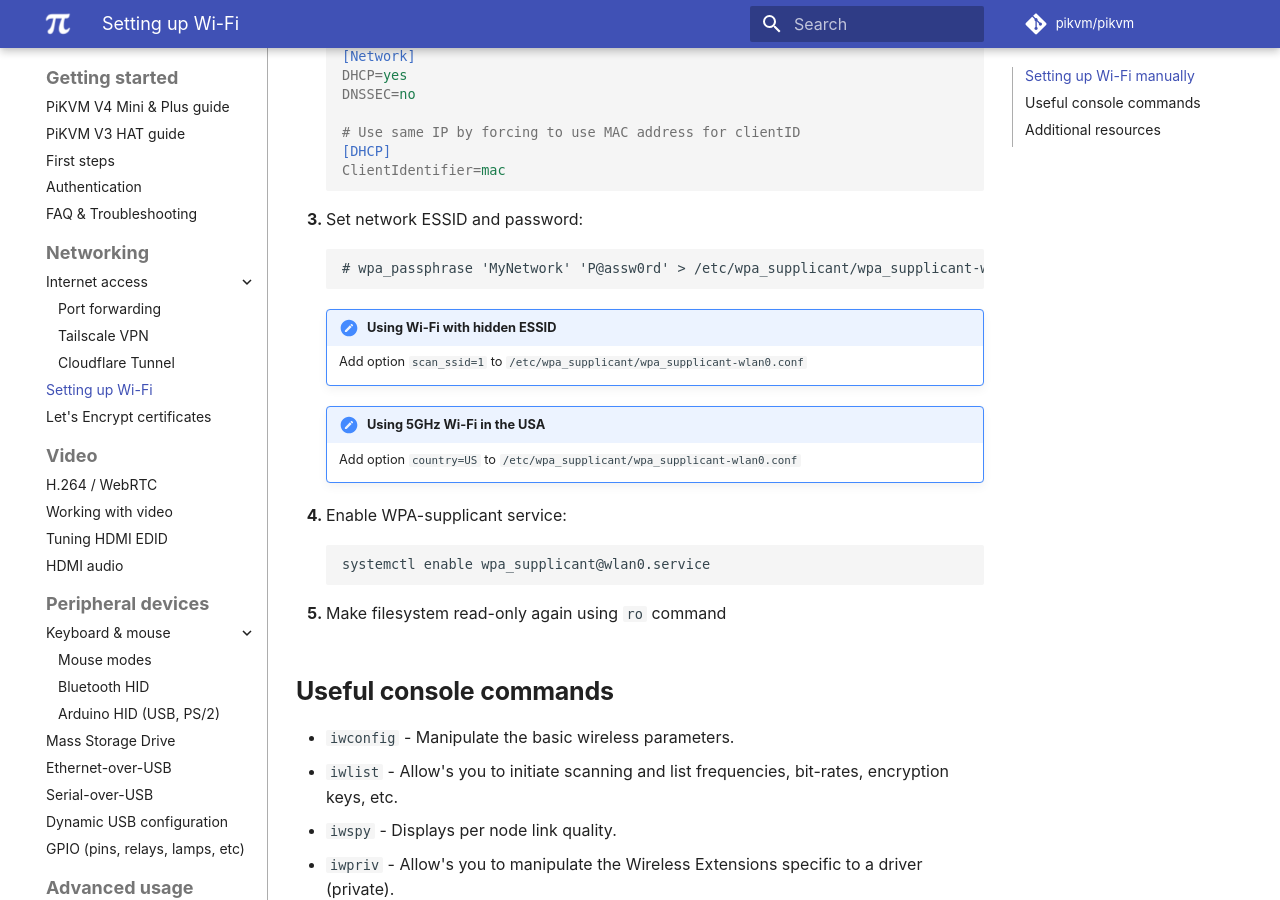
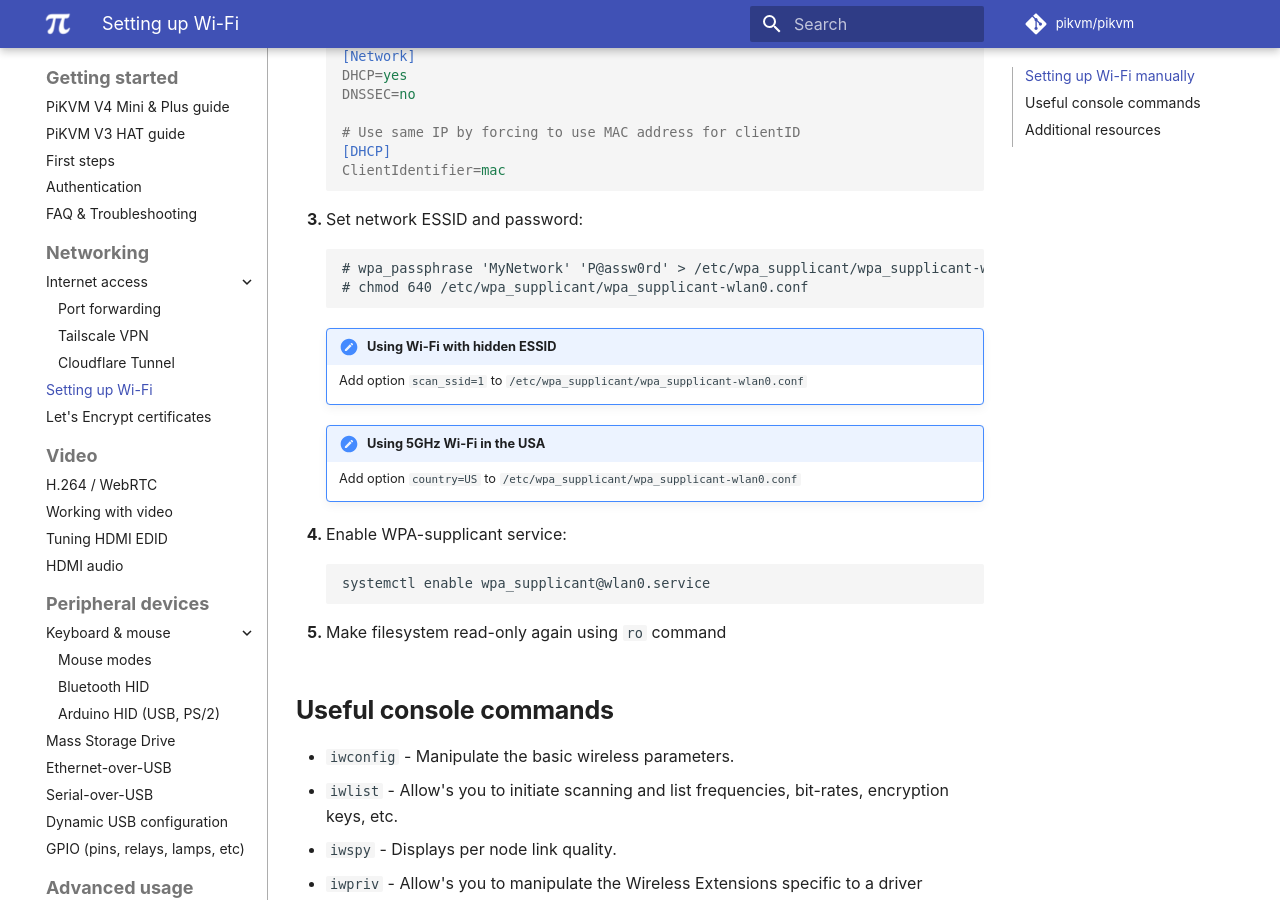
Before and after one commit to pikvm/pikvm, an MkDocs documentation site: the page built from docs/wifi.md, in a window 1280 px wide and 900 px high, scrolled down 804 px. Built offline with MkDocs 1.6.1 and Material for MkDocs 9.7.7, drawn with Linux system fonts in a browser that asks for light colours; some web fonts are replaced; comment, search, counter and statistics services are not loaded.

Commit message:
pikvm/pikvm#1115: 640 permissions to wpa config

````diff
--- a/docs/wifi.md
+++ b/docs/wifi.md
@@ -48,6 +48,7 @@
 
     ```
     # wpa_passphrase 'MyNetwork' 'P@assw0rd' > /etc/wpa_supplicant/wpa_supplicant-wlan0.conf
+    # chmod 640 /etc/wpa_supplicant/wpa_supplicant-wlan0.conf
     ```
 
     !!! note "Using Wi-Fi with hidden ESSID"
````
